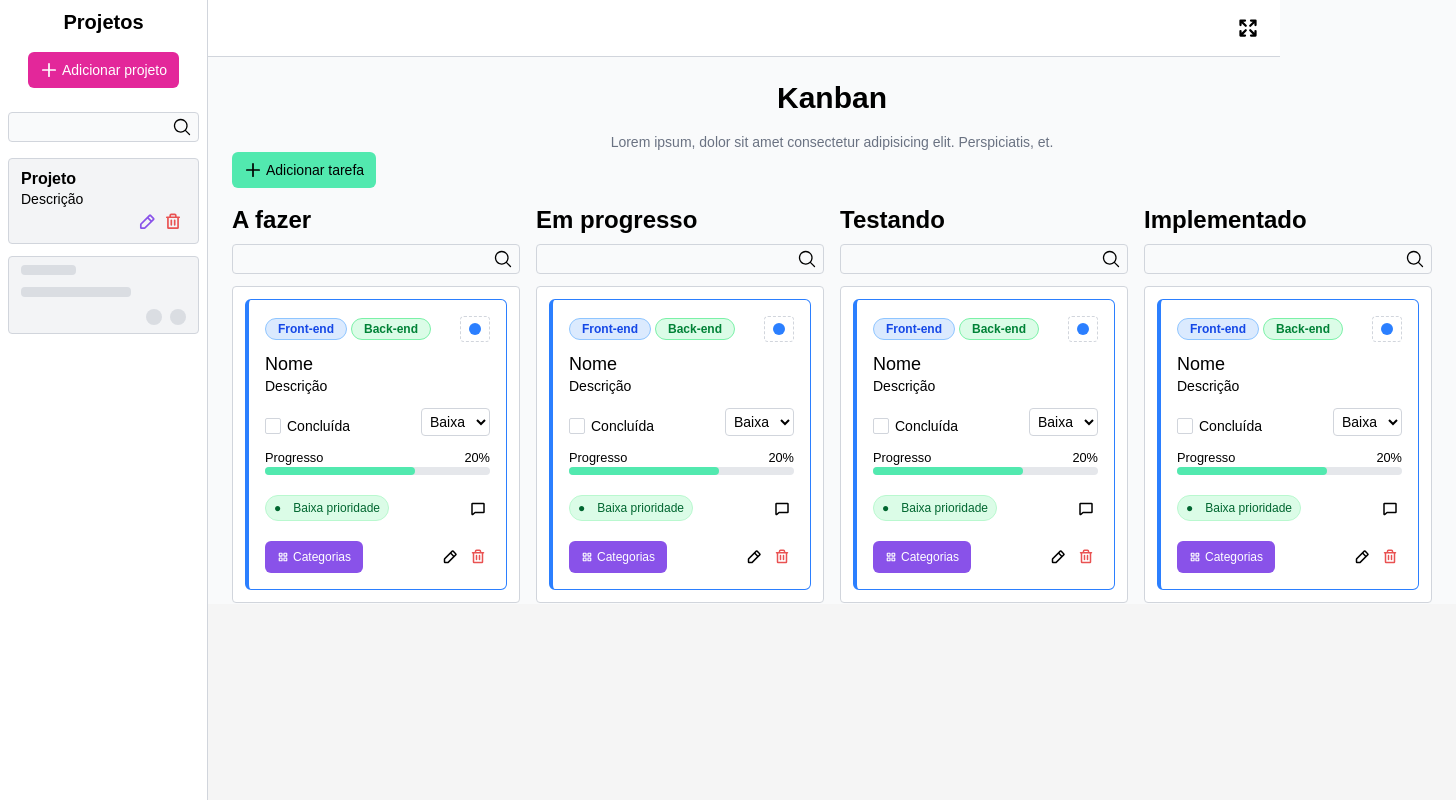
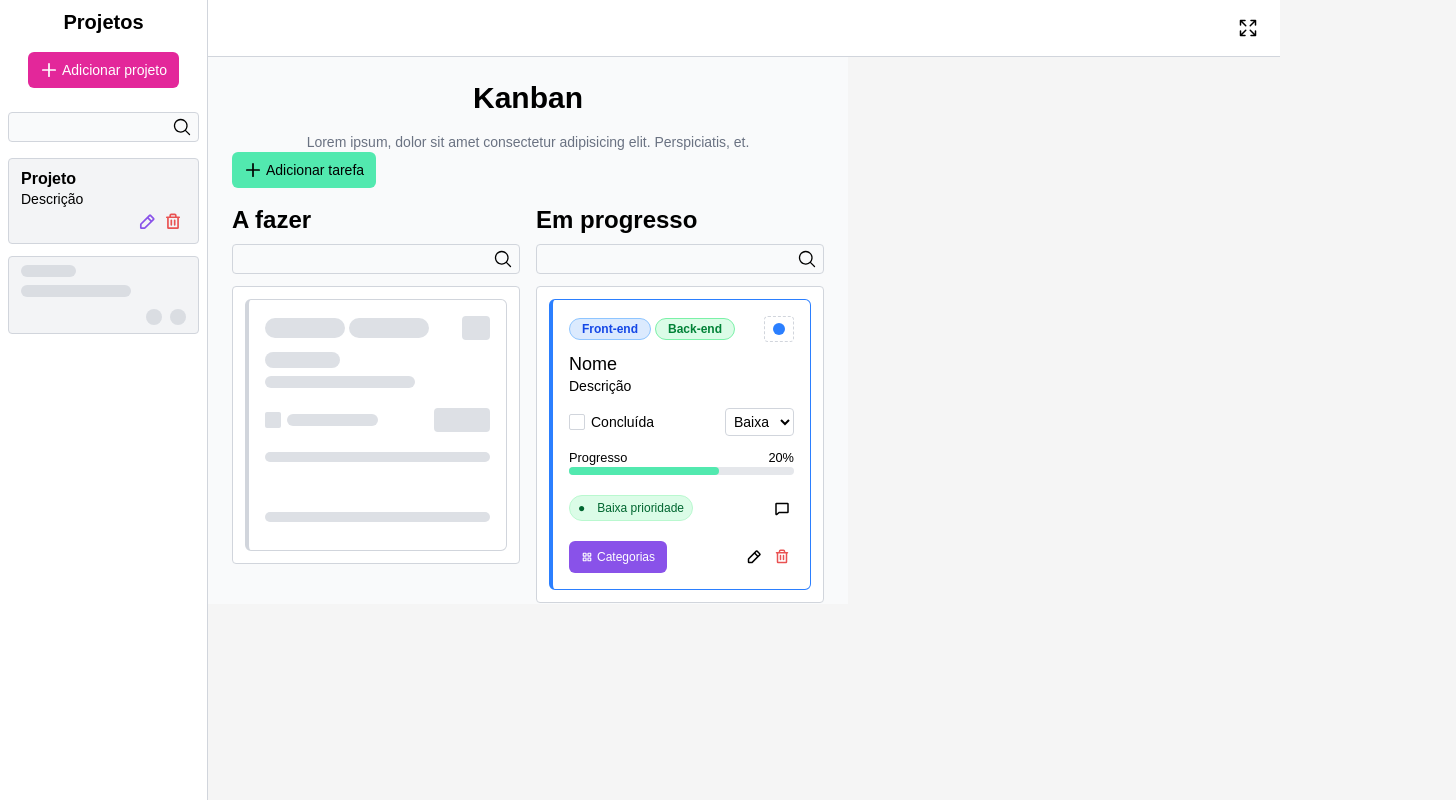
Before and after one commit to marcelosarinho/kanban, a React (Vite) app in the folder frontend/: page / in a window 1280 px wide. Shown: the whole page, 1456 px wide, since content can reach past the window. Built offline with nearby package versions, Linux system fonts and the light colour scheme; some icons are missing; a web font is replaced by a local one.

Commit message:
feat: task card skeleton (incomplete)

```diff
--- a/frontend/src/App.tsx
+++ b/frontend/src/App.tsx
@@ -17,6 +17,7 @@ import Searchbar from './components/Searchbar';
 import { CATEGORIES, TASK_PRIORITIES, TASK_STATUSES } from './libs/constants';
 import StatusColumn from './components/StatusColumn';
 import SidebarCardSkeleton from './components/SidebarCardSkeleton';
+import TaskSkeleton from './components/TaskSkeleton';
 
 const themeIcons: { [key: string]: string } = {
   light: 'ph-sun',
@@ -192,7 +193,7 @@ function App() {
             <i ref={themeIconRef} className="ph ph-sun text-2xl dark:text-gray-300"></i>
           </button>
           <button onClick={toggleFullScreen} className="flex items-center justify-center cursor-pointer hover:bg-gray-200 dark:hover:bg-slate-800 rounded-full p-1">
-            <ArrowsOutIcon weight="bold" className="text-2xl dark:text-gray-300" />
+            <ArrowsOutIcon className="text-2xl dark:text-gray-300" />
           </button>
           {themeDropdown && (
             <div className="absolute right-12 top-10 bg-white rounded-md mt-2 p-2 w-28 text-sm border border-gray-300 dark:bg-slate-900 dark:border-slate-700 dark:text-gray-300 select-none">
@@ -227,11 +228,12 @@ function App() {
           </div>
 
           <div className="flex gap-4">
-            {Object.entries(TASK_STATUSES).map(([key, value]) => (
-              <StatusColumn key={key} status={value}>
-                <Task color='blue' />
-              </StatusColumn>
-            ))}
+            <StatusColumn status="todo">
+              <TaskSkeleton />
+            </StatusColumn>
+            <StatusColumn status="in_progress">
+              <Task color="blue" />
+            </StatusColumn>
           </div>
         </main>
       </section>
--- a/frontend/src/components/SidebarCardSkeleton.tsx
+++ b/frontend/src/components/SidebarCardSkeleton.tsx
@@ -1,13 +1,13 @@
 export default function SidebarCardSkeleton() {
   return (
     <div className="bg-gray-100 py-2 px-3 rounded border border-gray-300 dark:bg-slate-800 dark:border-slate-700 dark:text-gray-300">
-      <div className="bg-gray-300 h-2.5 w-1/3 rounded mb-3 animate-pulse"></div>
+      <div className="bg-gray-300 dark:bg-slate-600 h-3 w-1/3 rounded-full mb-2 animate-pulse"></div>
 
-      <div className="bg-gray-300 h-2.5 w-2/3 rounded mb-3 animate-pulse"></div>
+      <div className="bg-gray-300 dark:bg-slate-600 h-3 w-2/3 rounded-full mb-3 animate-pulse"></div>
 
       <div className="flex items-center justify-end gap-2">
-        <div className="bg-gray-300 size-4 rounded-full animate-pulse"></div>
-        <div className="bg-gray-300 size-4 rounded-full animate-pulse"></div>
+        <div className="bg-gray-300 dark:bg-slate-600 size-4 rounded-full animate-pulse"></div>
+        <div className="bg-gray-300 dark:bg-slate-600 size-4 rounded-full animate-pulse"></div>
       </div>
     </div>
   )
--- a/frontend/src/components/StatusColumn.tsx
+++ b/frontend/src/components/StatusColumn.tsx
@@ -1,8 +1,9 @@
 import type { ReactElement } from "react";
 import Searchbar from "./Searchbar";
+import { TASK_STATUSES } from "../libs/constants";
 
 type StatusColumnProps = {
-  status: string;
+  status: keyof typeof TASK_STATUSES;
   children?: ReactElement | undefined | null;
 }
 
@@ -12,7 +13,7 @@ export default function StatusColumn(props: StatusColumnProps) {
   return (
     <div className="col-lg-3 h-100">
       <header className="text-2xl font-bold mb-2 dark:text-gray-300">
-        {status}
+        {TASK_STATUSES[status]}
       </header>
       <Searchbar className="mb-3" />
       <div className="flex flex-col max-h-full gap-3 p-3 w-72 rounded border border-gray-300 bg-white dark:bg-slate-900 dark:border-slate-700 overflow-x-auto">
--- a/frontend/src/components/Task.tsx
+++ b/frontend/src/components/Task.tsx
@@ -52,7 +52,7 @@ export default function Task(props: TaskProps) {
           <p className="text-sm leading-tight">Descrição</p>
       </div>
 
-    <div className="flex justify-between items-end my-3">
+      <div className="flex justify-between items-center my-3">
           <div className="flex items-center gap-1.5 font-medium">
               <input
                 className="peer appearance-none size-4 border border-gray-300 rounded-xs dark:border-slate-600 checked:bg-success transition-colors"
--- /dev/null
+++ b/frontend/src/components/TaskSkeleton.tsx
@@ -0,0 +1,58 @@
+export default function TaskSkeleton() {
+  return (
+    <div className={`p-4 border border-l-4 task-none-border rounded-md bg-white dark:bg-slate-800 dark:text-gray-300`}>
+          <header className="flex justify-between items-center">
+              <div className="flex flex-wrap gap-1">
+                <div className="rounded-full h-5 w-20 bg-gray-300 dark:bg-slate-600 animate-pulse"></div>
+                <div className="rounded-full h-5 w-20 bg-gray-300 dark:bg-slate-600 animate-pulse"></div>
+              </div>
+              <div className="relative">
+                <div className="rounded-sm h-6 w-7 bg-gray-300 dark:bg-slate-600 animate-pulse"></div>
+              </div>
+          </header>
+
+          <div className="my-3">
+              <div className="rounded-full w-1/3 h-4 bg-gray-300 dark:bg-slate-600 animate-pulse mb-2"></div>
+              <div className="rounded-full w-2/3 h-3 bg-gray-300 dark:bg-slate-600 animate-pulse"></div>
+          </div>
+
+          <div className="flex justify-between items-center my-5 h-6">
+              <div className="flex items-center gap-1.5 font-medium w-2/4">
+                  <div className="rounded-xs w-5 h-4 bg-gray-300 dark:bg-slate-600 animate-pulse"></div>
+                  <div className="rounded-full h-3 w-full bg-gray-300 dark:bg-slate-600 animate-pulse"></div>
+              </div>
+              <div className="rounded h-full w-1/4 bg-gray-300 dark:bg-slate-600 animate-pulse"></div>
+          </div>
+
+          <div className="my-3">
+              <div className="rounded-full h-2.5 w-full bg-gray-300 dark:bg-slate-600 animate-pulse"></div>
+          </div>
+
+          <div className="my-5 flex justify-between">
+            <div>
+              <div className="rounded-full h-2.5 w-full bg-gray-300 dark:bg-slate-600 animate-pulse"></div>
+            </div>
+
+            <div className="flex gap-1">
+              <div className="rounded-full h-2.5 w-full bg-gray-300 dark:bg-slate-600 animate-pulse"></div>
+              <div className="rounded-full h-2.5 w-full bg-gray-300 dark:bg-slate-600 animate-pulse"></div>
+            </div>
+          </div>
+
+          <div className="my-3">
+              <div className="rounded-full h-2.5 w-full bg-gray-300 dark:bg-slate-600 animate-pulse"></div>
+          </div>
+
+          <footer className="flex justify-between items-center">
+            <div>
+              <div className="text-xs"></div>
+            </div>
+
+            <div className="flex gap-1">
+              <div></div>
+              <div></div>
+            </div>
+          </footer>
+        </div>
+  )
+}
--- a/frontend/src/styles/tasks.css
+++ b/frontend/src/styles/tasks.css
@@ -24,6 +24,10 @@
 
 .task-orange-background {
   @apply bg-orange-500 dark:bg-orange-700;
+}
+
+.task-none-border {
+  @apply border-gray-300 dark:border-slate-700;
 }
 
 .task-blue-border {
```
Lines whose indentation alone changed are shown as unchanged.
